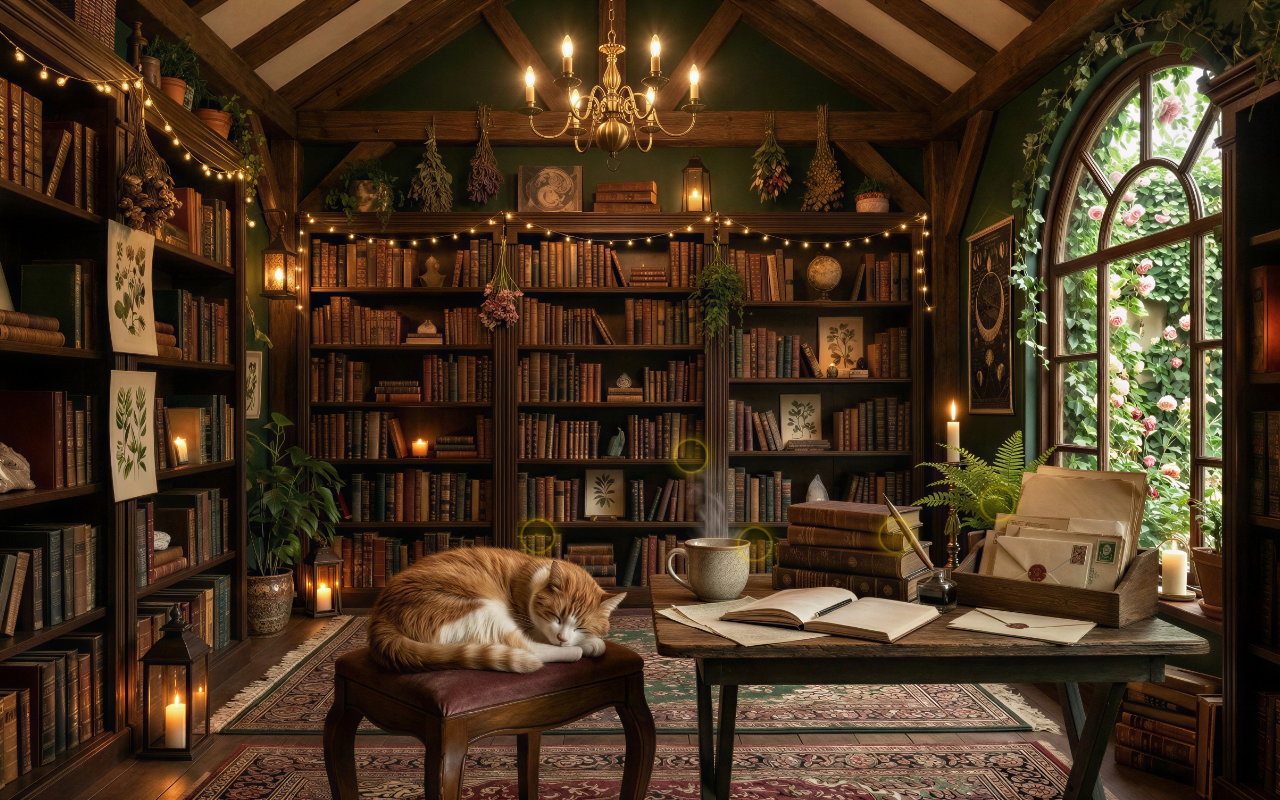
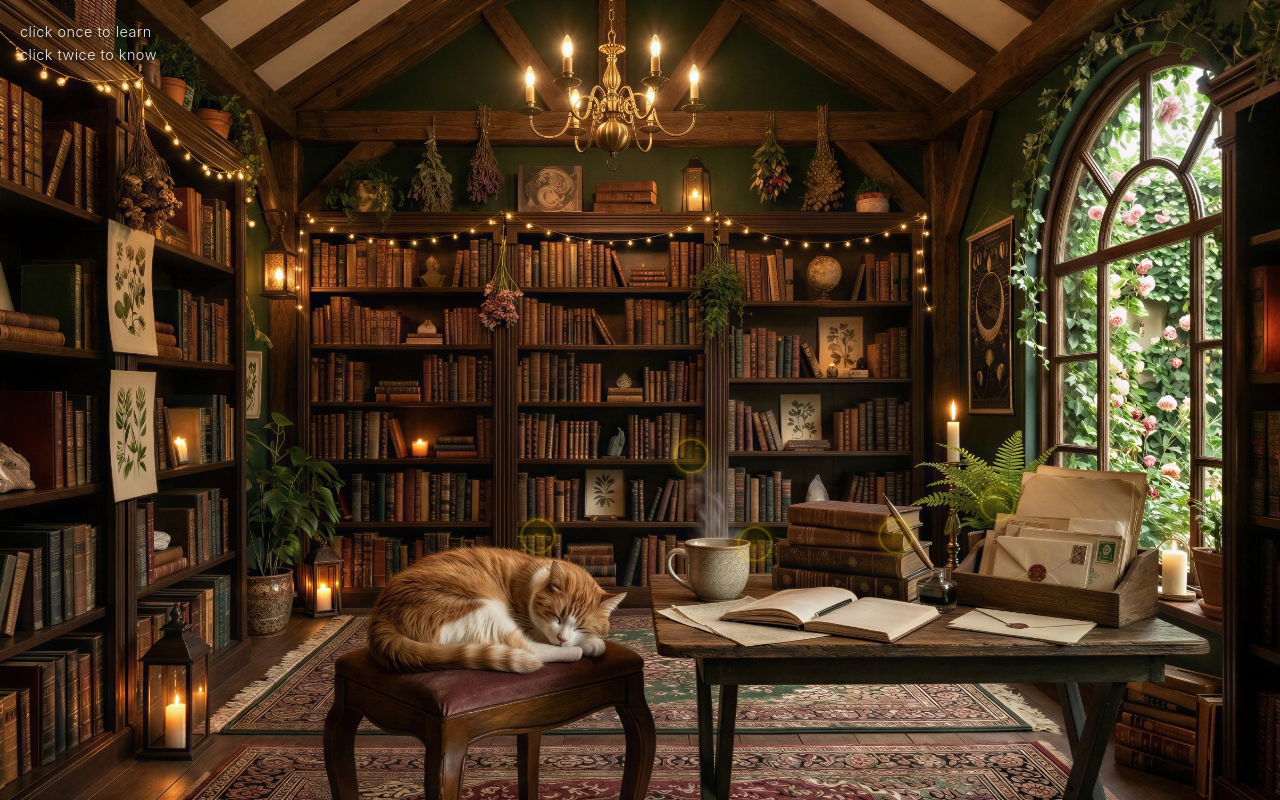
Before and after one commit to markwasu2/wasuwanich, a Next.js app: page / in a window 1280 px wide. Built offline with nearby package versions, Linux system fonts and the light colour scheme.

Commit message:
Add instruction text in top left corner

```diff
--- a/app/globals.css
+++ b/app/globals.css
@@ -8,6 +8,25 @@ body {
   font-family: -apple-system, BlinkMacSystemFont, "Segoe UI", Roboto, "Helvetica Neue", Arial, sans-serif;
   overflow: hidden;
   background: #000;
+}
+
+/* Instructions */
+.instructions {
+  position: fixed;
+  top: 20px;
+  left: 20px;
+  z-index: 50;
+  color: white;
+  font-size: 0.9rem;
+  text-shadow: 0 2px 4px rgba(0, 0, 0, 0.8);
+  line-height: 1.6;
+  opacity: 0.9;
+}
+
+.instructions p {
+  margin: 0;
+  font-weight: 300;
+  letter-spacing: 0.5px;
 }
 
 .scene-container {
--- a/app/page.tsx
+++ b/app/page.tsx
@@ -86,6 +86,12 @@ export default function Home() {
       {/* Background Image */}
       <div className="background-image"></div>
 
+      {/* Instructions */}
+      <div className="instructions">
+        <p>click once to learn</p>
+        <p>click twice to know</p>
+      </div>
+
       {/* Hotspots */}
       {HOTSPOTS.map((hotspot) => (
         <button
```
